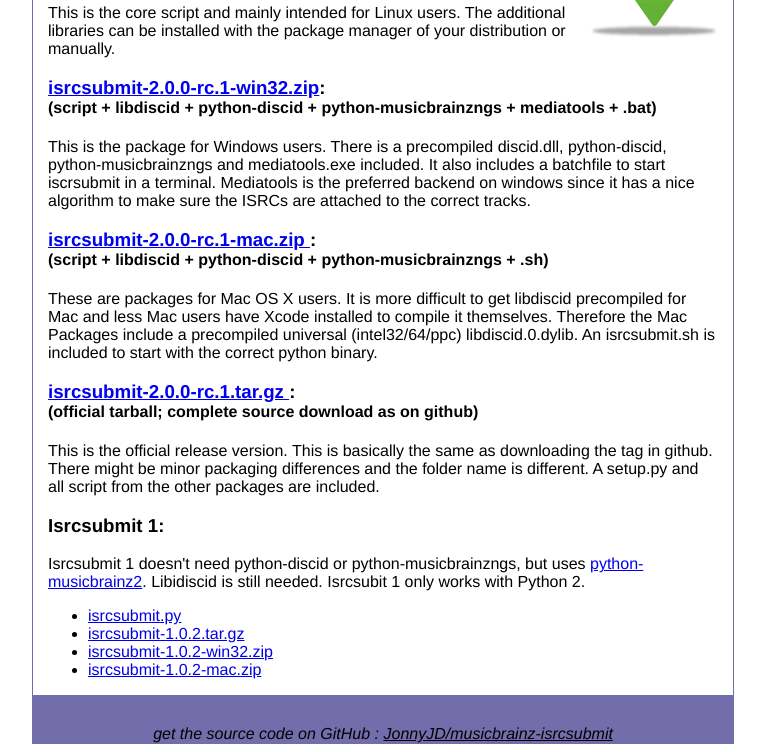
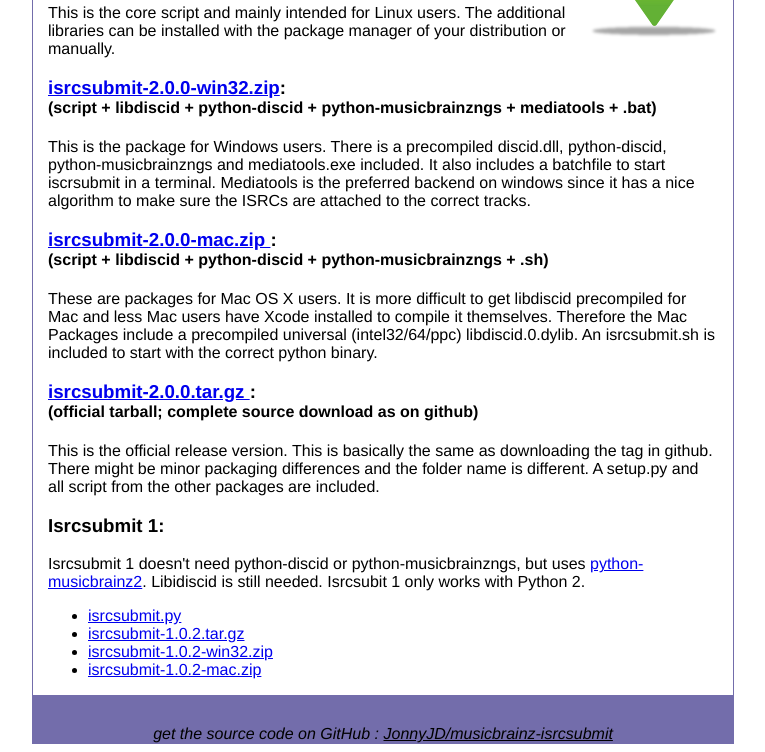
Before and after one commit to JonnyJD/musicbrainz-isrcsubmit, a Jekyll site: the page built from download.html, in a window 1280 px wide. Shown: the part 320-1072 px from the top of the page, without its empty margins (257-1022 px from the left). Built offline with Jekyll 4.4.1, drawn with Linux system fonts in a browser that asks for light colours.

Commit message:
2.0.0 released

```diff
--- a/_config.yml
+++ b/_config.yml
@@ -12,8 +12,8 @@
   name: isrcsubmit
   old_version: 1.0.2
   old: isrcsubmit-1.0.2
-  version: 2.0.0-rc.1
-  current: isrcsubmit-2.0.0-rc.1
+  version: 2.0.0
+  current: isrcsubmit-2.0.0
 
 nav:
 - title: home
--- a/changes.markdown
+++ b/changes.markdown
@@ -2,7 +2,7 @@
 layout: default
 title: changes
 ---
-### Changes in 2.0.0 (2014-05-??)
+### Changes in 2.0.0 (2014-05-05)
  * [#59]({{site.issues.url}}/59): use libdiscid as isrc backend
  * [#6]({{site.issues.url}}/6): use the NGS (WS/2) web service
  * [#54]({{site.issues.url}}/54): Python 3 support
```
Also changed, not shown: 1 other file.
